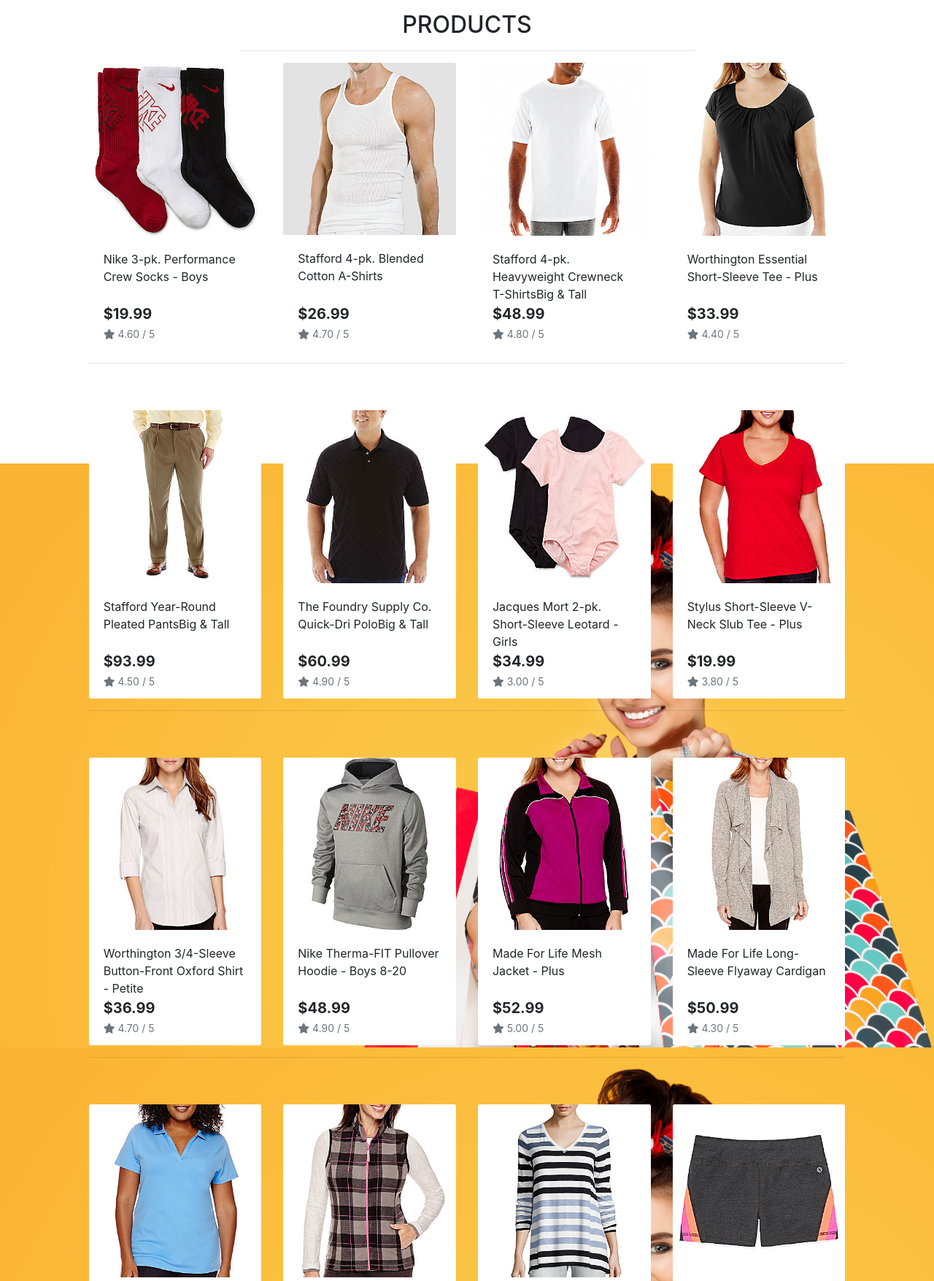
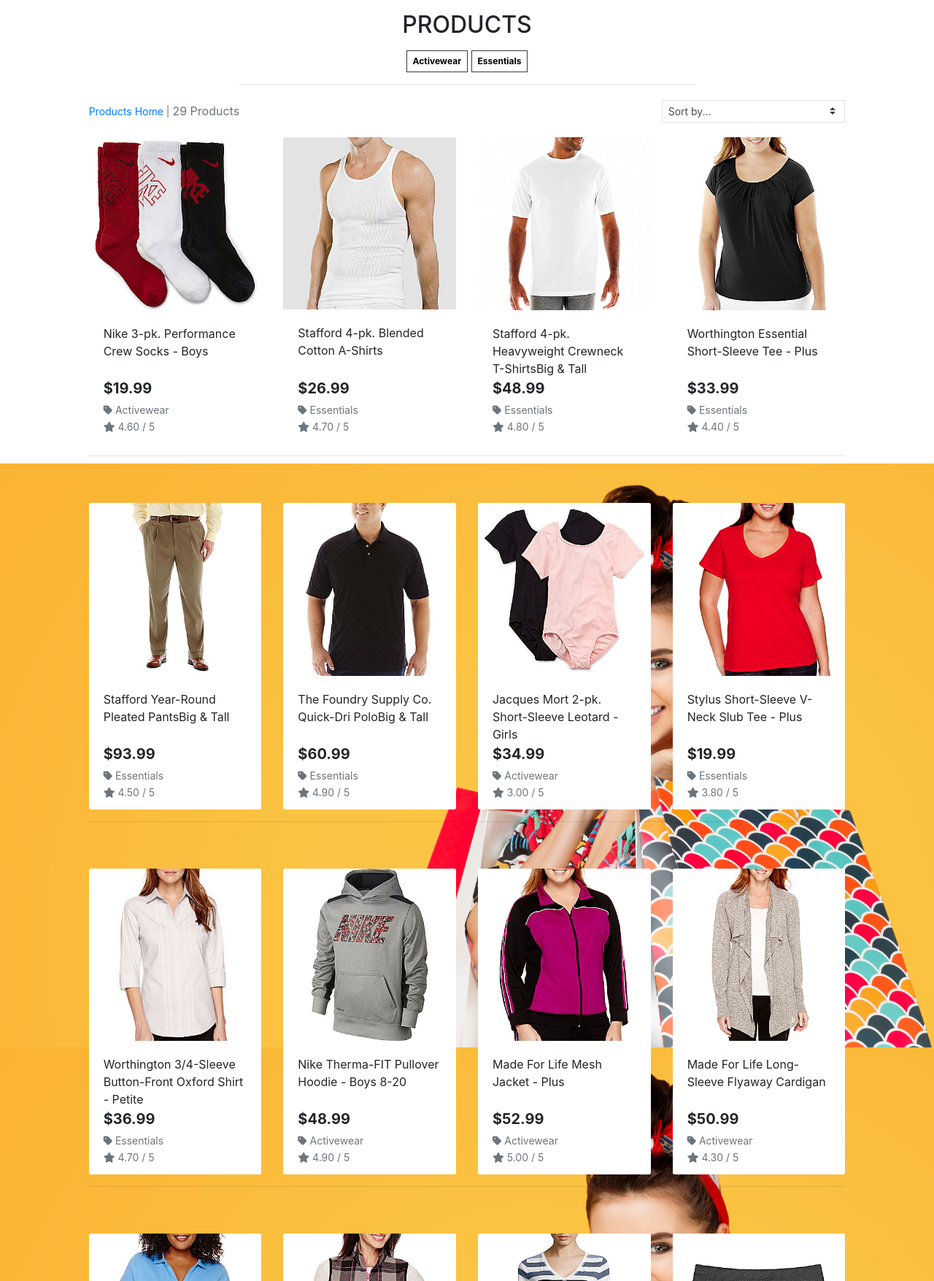
Before and after one commit to cwill83247/boutiqiue_ado_v1a, a Django app: a page that uses products/templates/products/products.html in a window 1280 px wide. Shown: the part 165-1920 px from the top of the page at 73% size. Run offline with Django 3.2, Linux system fonts and the light colour scheme; data comes from the database, SQL or seed files in the repository; some libraries are stand-ins or nearby versions.

Commit message:
Add: Adding the fucntionality for number of items returned, and to navigate categories quicker, as well as drop down filter

```diff
--- a/products/templates/products/products.html
+++ b/products/templates/products/products.html
@@ -15,12 +15,45 @@
         <div class="row">              <!-- this row just holds the page title -->
             <div class="col text-center mt-3">
                 <h2 class="logo-font">Products</h2>
+                {% for c in current_categories %}     <!-- adde dthis section to show buttons for whatever categories and allow us to nanigate quickly between categories -->
+                    <a class="category-badge text-decoration-none" href="{% url 'products' %}?category={{ c.name }}">
+                        <span class="p-2 mt-2 badge badge-white text-black rounded-0 border border-dark">{{ c.friendly_name }}</span>
+                    </a>
+                {% endfor %}
                 <hr class="w-50 mb-1">                <!-- puts a horizontal line-->
             </div>
         </div>
         <div class="row">                                       <!-- this row is the actual prpdcuts form the DB-->
             <div class="product-container col-10 offset-1">     <!-- the div is 1 row the size of 10 columns across whole page but the offset -1 creates a 1column margin each side ? -->
-                <div class="row mt-1 mb-2"></div>
+                <div class="row mt-1 mb-2">
+           <!-- start of price - low high menu, and search results -->
+                    <div class="col-12 col-md-6 my-auto order-md-last d-flex justify-content-center justify-content-md-end">
+                    <div class="sort-select-wrapper w-50">
+                        <select id="sort-selector" class="custom-select custom-select-sm rounded-0 border border-{% if current_sorting != 'None_None' %}info{% else %}black{% endif %}">
+                            <option value="reset" {% if current_sorting == 'None_None' %}selected{% endif %}>Sort by...</option>
+                            <option value="price_asc" {% if current_sorting == 'price_asc' %}selected{% endif %}>Price (low to high)</option>
+                            <option value="price_desc" {% if current_sorting == 'price_desc' %}selected{% endif %}>Price (high to low)</option>
+                            <option value="rating_asc" {% if current_sorting == 'rating_asc' %}selected{% endif %}>Rating (low to high)</option>
+                            <option value="rating_desc" {% if current_sorting == 'rating_desc' %}selected{% endif %}>Rating (high to low)</option>
+                            <option value="name_asc" {% if current_sorting == 'name_asc' %}selected{% endif %}>Name (A-Z)</option>
+                            <option value="name_desc" {% if current_sorting == 'name_desc' %}selected{% endif %}>Name (Z-A)</option>
+                            <option value="category_asc" {% if current_sorting == 'category_asc' %}selected{% endif %}>Category (A-Z)</option>
+                            <option value="category_desc" {% if current_sorting == 'category_desc' %}selected{% endif %}>Category (Z-A)</option>
+                        </select>
+                    </div>
+                </div>
+                <div class="col-12 col-md-6 order-md-first">
+                    <p class="text-muted mt-3 text-center text-md-left">
+                        {% if search_term or current_categories or current_sorting != 'None_None' %}
+                            <span class="small"><a href="{% url 'products' %}">Products Home</a> | </span>
+                        {% endif %}
+                        {{ products|length }} Products{% if search_term %} found for <strong>"{{ search_term }}"</strong>{% endif %}
+                    </p>
+                </div>
+                 <!-- End of price - low high menu, and search results -->
+                </div>
+
+
                 <div class="row">                   <!-- django for loop to iterate through prpdcuts-->
                     {% for product in products %}
                         <div class="col-sm-6 col-md-6 col-lg-4 col-xl-3"> <!-- creates a column per product, and  large screen 4 columns , xl screesn 3 columns etc... -->
@@ -37,10 +70,17 @@
                                 <div class="card-body pb-0">
                                     <p class="mb-0">{{ product.name }}</p>             <!-- prpdcut name and contents below -->
                                 </div>
-                                <div class="card-footer bg-white pt-0 border-0 text-left">  <!-- gooters of the cars showing prpcing and rating of the prpdcut-->
+                                <div class="card-footer bg-white pt-0 border-0 text-left">  <!-- footers of the cards showing prpcing and rating of the prpdcut-->
                                     <div class="row">
                                         <div class="col">
                                             <p class="lead mb-0 text-left font-weight-bold">${{ product.price }}</p>
+                                            {% if product.category %}
+                                            <p class="small mt-1 mb-0">
+                                                <a class="text-muted" href="{% url 'products' %}?category={{ product.category.name }}">   <!-- programatic name as href-->
+                                                    <i class="fas fa-tag mr-1"></i>{{ product.category.friendly_name }}                  <!-- friendly name as the diaplyed name-->
+                                                </a>
+                                            </p>
+                                            {% endif %}
                                             {% if product.rating %}
                                                 <small class="text-muted"><i class="fas fa-star mr-1"></i>{{ product.rating }} / 5</small>
                                             {% else %}
--- a/products/views.py
+++ b/products/views.py
@@ -22,7 +22,8 @@
             if sortkey == 'name':             #ythis part is to allow lowercase
                 sortkey = 'lower_name'
                 products = products.annotate(lower_name=Lower('name'))
-
+            if sortkey == 'category':           # added this and line beloew so sorting by categorry name rather than category id
+                sortkey = 'category__name'
             if 'direction' in request.GET:
                 direction = request.GET['direction']
                 if direction == 'desc':
--- a/static/css/base.css
+++ b/static/css/base.css
@@ -70,6 +70,11 @@
 	z-index: -1;                    /*** this is so its sits behind ***/
 }
 
+a.category-badge > span.badge:hover {     /**inverts the category buttons on hover  **/
+    background: #212529 !important;
+    color: #fff !important;
+}
+
 /* -------------------------------- Media Queries */
 
 /* Slightly larger container on xl screens */
```
Also changed, not shown: products/templates/products/product_detail.html (+7 -0 lines).
